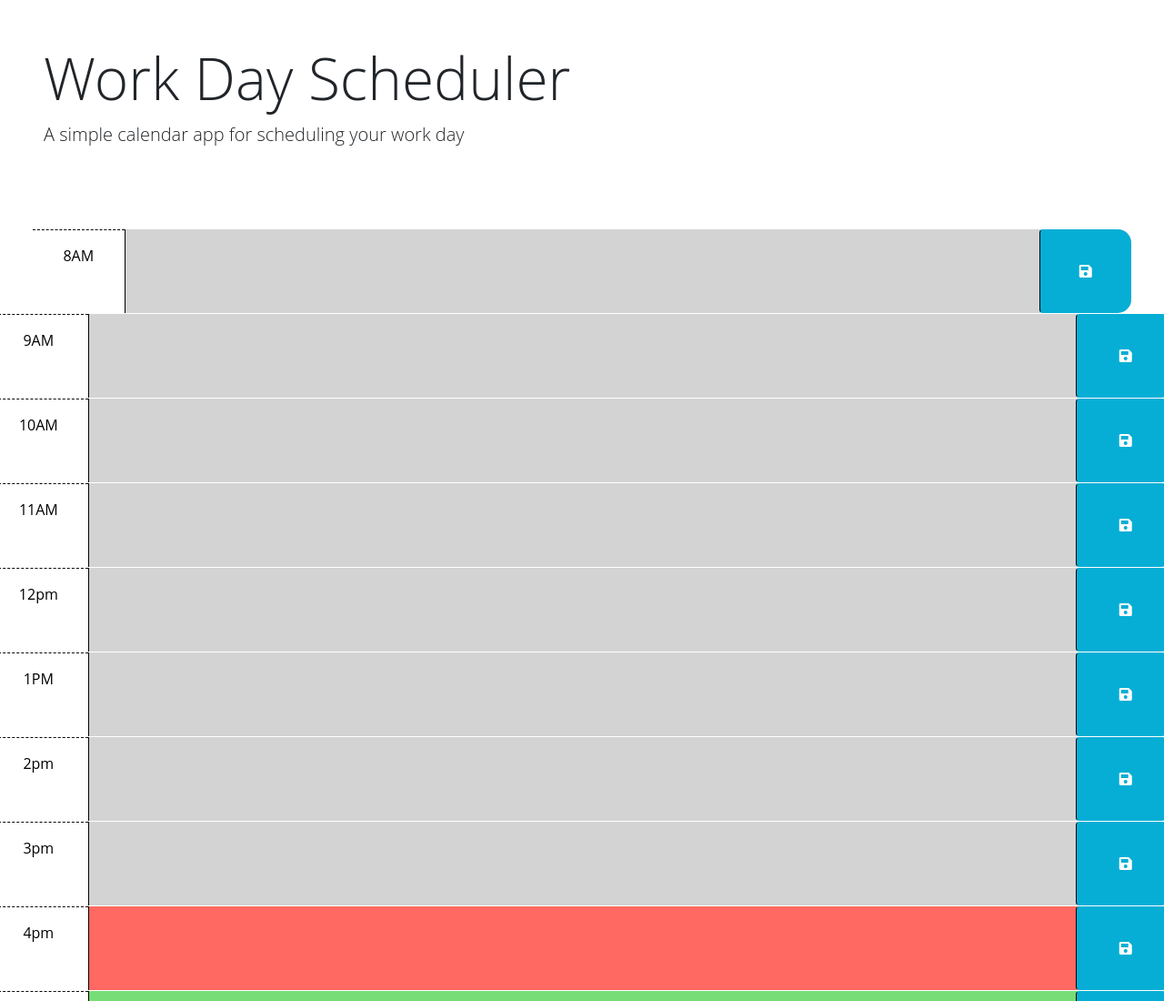
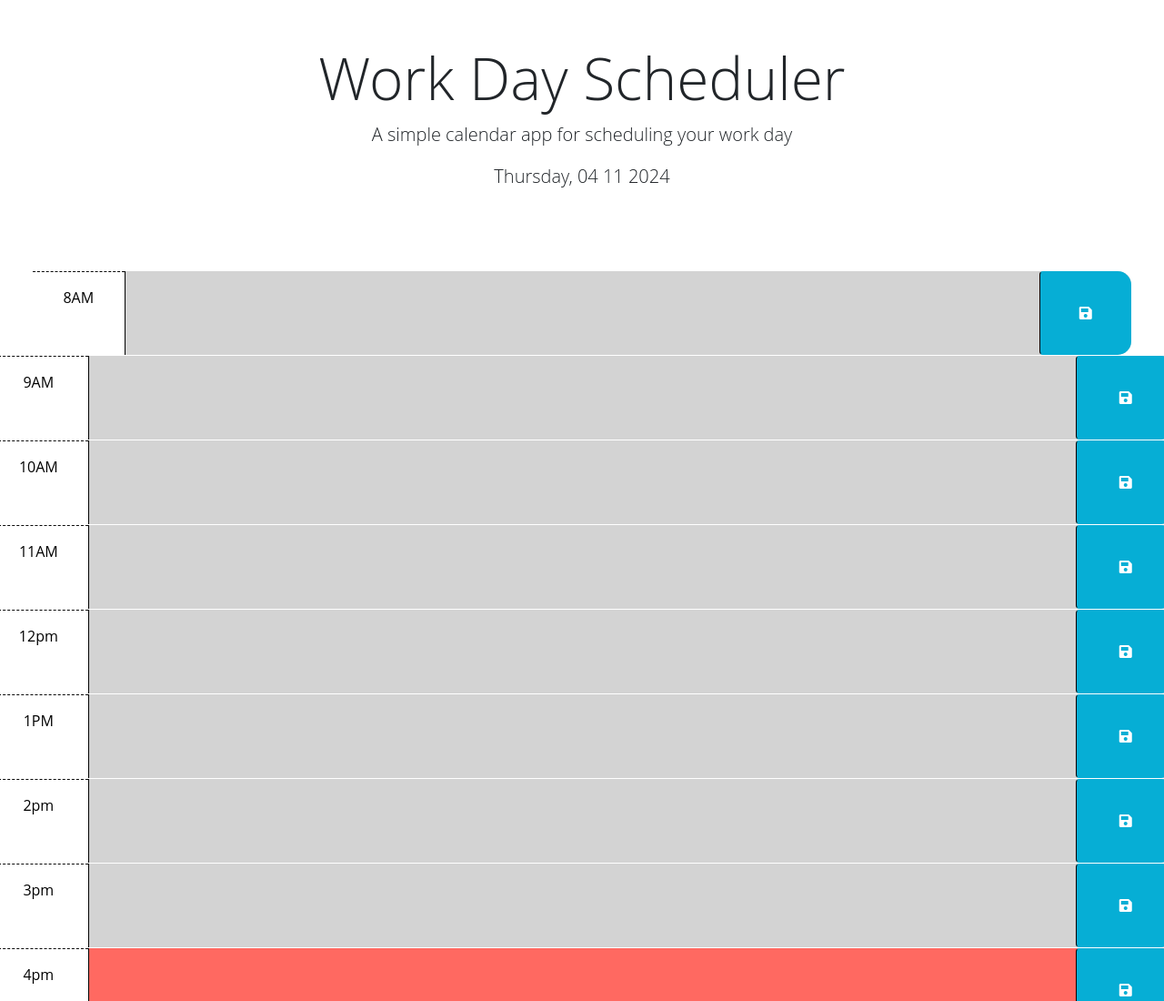
Before and after one commit to TaajL/05-Work-Day-Scheduler, a plain HTML site: page index.html in a window 1280 px wide. Shown: the top 1100 px of the page at 91% size. Drawn offline with nearby package versions, Linux system fonts and the light colour scheme.

Commit message:
modifiedjs

```diff
--- a/index.html
+++ b/index.html
@@ -25,7 +25,7 @@
   </head>
 
   <body>
-    <header class="p-5 mb-4">
+    <header class="p-5 mb-4 text-center">
       <h1 class="display-3">Work Day Scheduler</h1>
       <p class="lead">A simple calendar app for scheduling your work day</p>
       <p id="currentDay" class="lead"></p>
--- a/script.js
+++ b/script.js
@@ -1,6 +1,6 @@
 var todayDate = dayjs().format('dddd, MM D YYYY');
-$("#currentday").html(todayDate);
-    console.log()
+$("#currentDay").html(todayDate);
+    console.log($("#currentDay"))
 $(document).ready(function () {
     // Save Button Event listener Click
     $(".saveBtn").on("click", function() {
```
